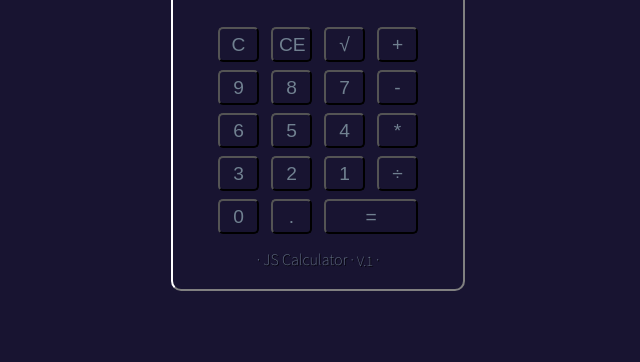
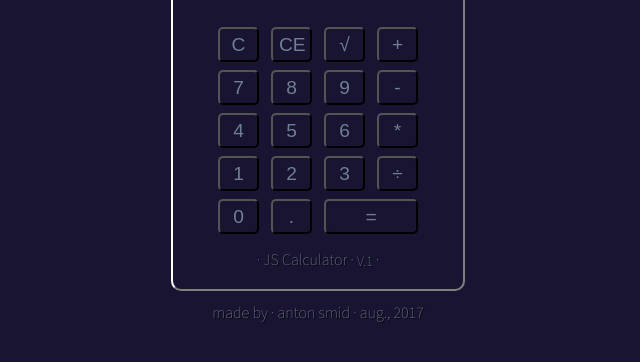
Before and after one commit to AntonSmid/calk, a plain HTML site: page index.html in a window 1280 px wide. Shown: the part 248-610 px from the top of the page, 322-962 px from the left. Drawn offline with Linux system fonts and the light colour scheme.

Commit message:
minor change - finnished

```diff
--- a/index.html
+++ b/index.html
@@ -8,6 +8,7 @@
 </head>
 <body>
   <h1>JavaScript Calculator</h1>
+
   <div id="calculator">
    <form>
      <input type="text" id="display" disabled>
@@ -17,19 +18,19 @@
      <input type="button" value=&radic; id="keys" onclick="sqroot('')">
      <input type="button" value="+" id="keys" onclick="addToScreen('+')">
      <br>
+     <input type="button" value="7" id="keys" onclick="addToScreen('7')">
+     <input type="button" value="8" id="keys" onclick="addToScreen('8')">
      <input type="button" value="9" id="keys" onclick="addToScreen('9')">
-     <input type="button" value="8" id="keys" onclick="addToScreen('8')">
-     <input type="button" value="7" id="keys" onclick="addToScreen('7')">
      <input type="button" value="-" id="keys" onclick="addToScreen('-')">
      <br>
+     <input type="button" value="4" id="keys" onclick="addToScreen('4')">
+     <input type="button" value="5" id="keys" onclick="addToScreen('5')">
      <input type="button" value="6" id="keys" onclick="addToScreen('6')">
-     <input type="button" value="5" id="keys" onclick="addToScreen('5')">
-     <input type="button" value="4" id="keys" onclick="addToScreen('4')">
      <input type="button" value="*" id="keys" onclick="addToScreen('*')">
      <br>
+     <input type="button" value="1" id="keys" onclick="addToScreen('1')">
+     <input type="button" value="2" id="keys" onclick="addToScreen('2')">
      <input type="button" value="3" id="keys" onclick="addToScreen('3')">
-     <input type="button" value="2" id="keys" onclick="addToScreen('2')">
-     <input type="button" value="1" id="keys" onclick="addToScreen('1')">
      <input type="button" value=&divide; id="keys" onclick="addToScreen('/')">
      <br>
      <input type="button" value="0" id="keys" onclick="addToScreen('0')">
@@ -37,7 +38,9 @@
      <input type="button" value="=" id="equal" onclick="answer()">
    </form>
   <h4> &middot; JS Calculator &middot; <span id="ver"> V.1  </span>  &middot;</h4>
+
   </div>
+   <h4>made by &middot; anton smid &middot; aug., 2017</h4>
 
 <script src="script.js" ></script>
 </body>
```
